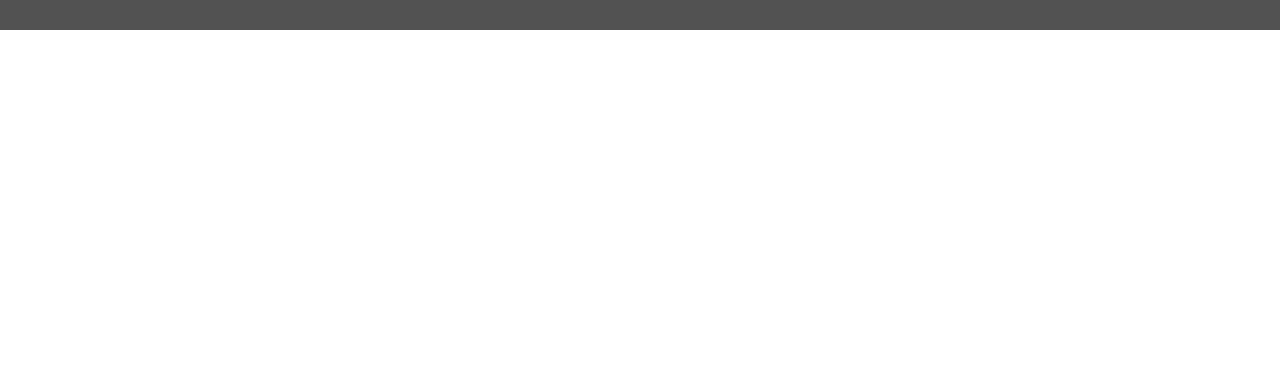
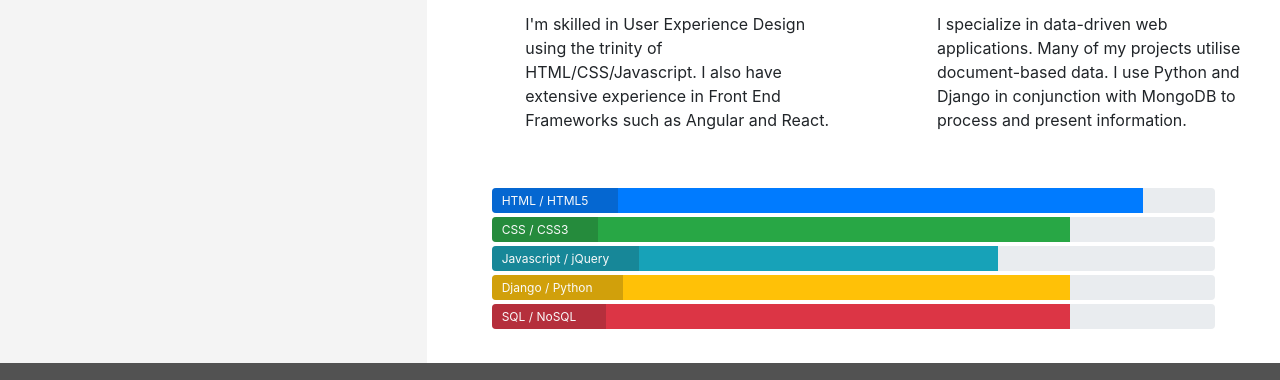
Before and after one commit to MJRidder/ucd-resume-work-with-me, a plain HTML site: page resume.html in a window 1280 px wide. Shown: the part 499-879 px from the top of the page. Before the commit the page ends 800 px from the top, so only its background shows below. Drawn offline with nearby package versions, Linux system fonts and the light colour scheme.

Commit message:
added resume page and provided content

```diff
--- a/assets/css/style.css
+++ b/assets/css/style.css
@@ -252,3 +252,24 @@ footer {
     position: relative;
     width: 60%;
 }
+
+/* ---------------------------------------------------- Skills */
+.progress {
+    position: relative;
+    line-height: 25px;
+    height: 25px;
+    margin-bottom: 4px;
+}
+
+.progress-type {
+    position: absolute;
+    left: 0px;
+    font-weight: 400;
+    padding: 0px 30px 2px 10px;
+    color: #fafafa;
+    background-color: rgba(25, 25, 25, 0.2);
+}
+
+.progress-section {
+    margin: 40px 20px 0px 20px;
+}
--- a/resume.html
+++ b/resume.html
@@ -30,15 +30,15 @@
                     <div class="col">
                         <ul id="nav" class="list-inline menucontainer">
                             <li class="col-6 col-sm-3 ui-menu-color-home list-inline-item menuitem">
-                                <a href="#" class="hvr-sweep-to-bottom"><i class="fa fa-home"
+                                <a href="index.html" class="hvr-sweep-to-bottom"><i class="fa fa-home"
                                         aria-hidden="true"></i><span> Home</span></a>
                             </li>
                             <li class="col-6 col-sm-3 ui-menu-color-resume list-inline-item menuitem">
-                                <a href="#" class="hvr-sweep-to-bottom"><i class="fa fa-graduation-cap"
+                                <a href="resume.html" class="hvr-sweep-to-bottom"><i class="fa fa-graduation-cap"
                                         aria-hidden="true"></i><span> Resume</span></a>
                             </li>
                             <li class="col-6 col-sm-3 ui-menu-color-contact list-inline-item menuitem">
-                                <a href="#" class="hvr-sweep-to-bottom"><i class="fa fa-comment"
+                                <a href="contact.html" class="hvr-sweep-to-bottom"><i class="fa fa-comment"
                                         aria-hidden="true"></i><span> Contact</span></a>
                             </li>
                             <li class="col-6 col-sm-3 ui-menu-color-download list-inline-item menuitem">
@@ -52,8 +52,95 @@
             </div>
         </div>
     </header>
-    <section>
-
+    <section class="container-fluid">
+        <div class="row">
+            <div class="col-md-4 bg-color-personal-info section-column">
+                <div class="row">
+                    <div class="col-12">
+                        <h3 class="section-heading uppercase">
+                            Work History
+                        </h3>
+                    </div>
+                </div>
+            </div>
+            <div class="col-md-8 bg-color-three-reasons section-column">
+                <div class="row">
+                    <div class="col">
+                        <h3 class="section-heading uppercase">My Skills</h3>
+                    </div>
+                </div>
+                <div class="row">
+                    <div class="col-10 offset-1 offset-sm-0 col-sm-4 col-md-6">
+                        <div class="row">
+                            <div class="col-2">
+                                <i class="three-reasons-icon fa fa-tv" aria-hidden="true"></i>
+                            </div>
+                            <div class="col-10">
+                                <h4 class="three-reasons-heading uppercase">Front End</h4>
+                                <p>
+                                    I'm skilled in User Experience Design using the trinity of HTML/CSS/Javascript. I
+                                    also have extensive experience in Front End Frameworks such as Angular and React.
+                                </p>
+                            </div>
+                        </div>
+                    </div>
+                    <div class="col-10 offset-1 offset-sm-0 col-sm-4 col-md-6">
+                        <div class="row">
+                            <div class="col-2">
+                                <i class="three-reasons-icon fa fa-gears" aria-hidden="true"></i>
+                            </div>
+                            <div class="col-10">
+                                <h4 class="three-reasons-heading uppercase">Back End</h4>
+                                <p>
+                                    I specialize in data-driven web applications. Many of my projects utilise
+                                    document-based data. I use Python and Django in conjunction with MongoDB to process
+                                    and present information.
+                                </p>
+                            </div>
+                        </div>
+                    </div>
+                </div>
+                <div class="row progress-section">
+                    <div class="col">
+                        <div class="progress">
+                            <div class="progress-bar" role="progressbar" aria-valuenow="90" aria-valuemin="0"
+                                aria-valuemax="100" style="width:90%;">
+                                <span class="sr-only">90% complete</span>
+                            </div>
+                            <span class="progress-type">HTML / HTML5</span>
+                        </div>
+                        <div class="progress">
+                            <div class="progress-bar bg-success" role="progressbar" aria-valuenow="80" aria-valuemin="0"
+                                aria-valuemax="100" style="width:80%;">
+                                <span class="sr-only">80% complete</span>
+                            </div>
+                            <span class="progress-type">CSS / CSS3</span>
+                        </div>
+                        <div class="progress">
+                            <div class="progress-bar bg-info" role="progressbar" aria-valuenow="70" aria-valuemin="0"
+                                aria-valuemax="100" style="width:70%;">
+                                <span class="sr-only">70% complete</span>
+                            </div>
+                            <span class="progress-type">Javascript / jQuery</span>
+                        </div>
+                        <div class="progress">
+                            <div class="progress-bar bg-warning" role="progressbar" aria-valuenow="80" aria-valuemin="0"
+                                aria-valuemax="100" style="width:80%;">
+                                <span class="sr-only">80% complete</span>
+                            </div>
+                            <span class="progress-type">Django / Python</span>
+                        </div>
+                        <div class="progress">
+                            <div class="progress-bar bg-danger" role="progressbar" aria-valuenow="80" aria-valuemin="0"
+                                aria-valuemax="100" style="width:80%;">
+                                <span class="sr-only">80% complete</span>
+                            </div>
+                            <span class="progress-type">SQL / NoSQL</span>
+                        </div>
+                    </div>
+                </div>
+            </div>
+        </div>
     </section>
     <footer class="container-fluid">
         <div id="footer-details" class="row">
```
Also changed, not shown: contact.html (+3 -3 lines), index.html (+3 -3 lines).
